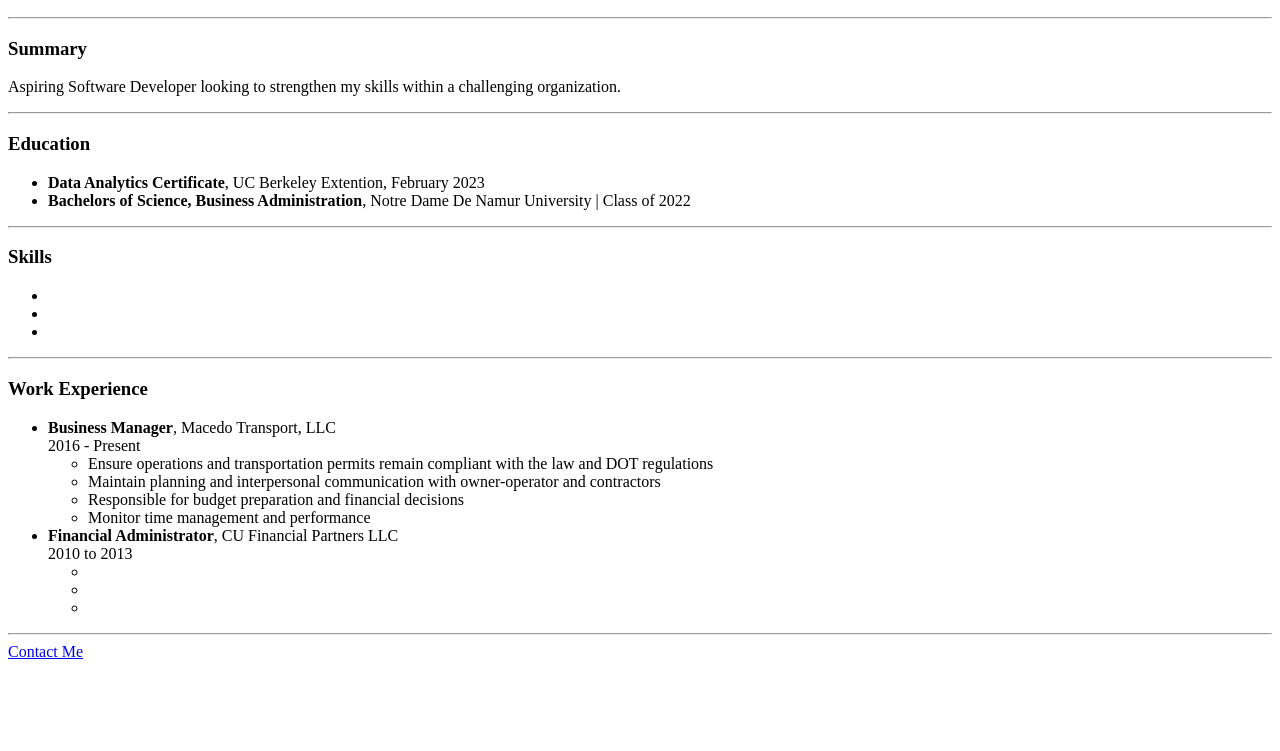
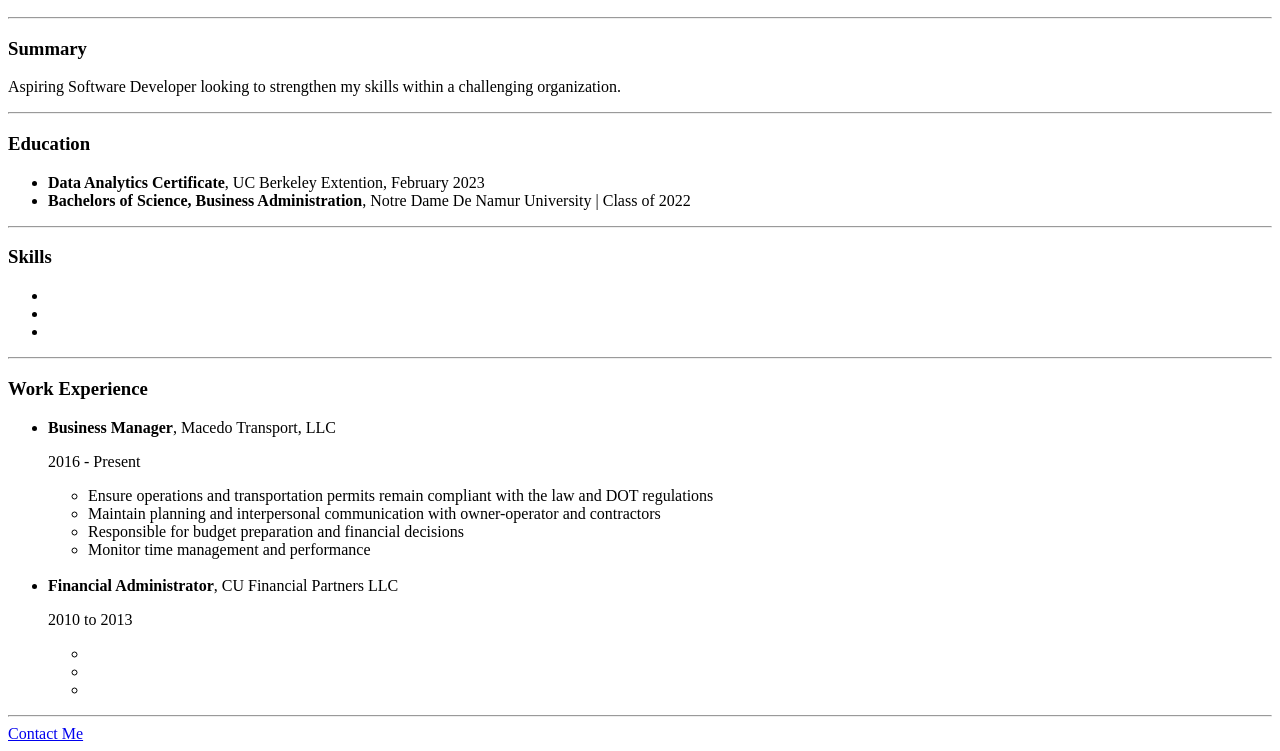
Before and after one commit to macedo6000/Online-Resume, a plain HTML site: page index.html in a window 1280 px wide. Shown: the part 110-861 px from the top of the page. Before the commit the page ends 800 px from the top, so only its background shows below. Drawn offline with Linux system fonts and the light colour scheme.

Commit message:
update index file

```diff
--- a/index.html
+++ b/index.html
@@ -9,50 +9,44 @@
     <h1>Angelina Macedo</h1>
     <h2>Web Developer</h2>
     <hr>
-    <section>
-        <h3>Summary</h3>
+    <h3>Summary</h3>
         <p>
             Aspiring Software Developer looking to strengthen my skills within a challenging organization.
         </p>
-    </section>
     <hr>
-    <section>
-        <h3>Education</h3>
+    <h3>Education</h3>
         <ul>
             <li><strong>Data Analytics Certificate</strong>, UC Berkeley Extention, February 2023</li>
             <li><strong>Bachelors of Science, Business Administration</strong>, Notre Dame De Namur University | Class of 2022</li>
         </ul>
-    </section>
     <hr>
-    <section>
-        <h3>Skills</h3>
+    <h3>Skills</h3>
         <ul>
             <li></li>
             <li></li>
             <li></li>
         </ul>
-    </section>
     <hr>
-    <section>
-        <h3>Work Experience</h3>
+    <h3>Work Experience</h3>
         <ul>
-            <li><strong>Business Manager</strong>, Macedo Transport, LLC <br>
-                2016 - Present</li>
+            <li><strong>Business Manager</strong>, Macedo Transport, LLC</li>
+            <p>2016 - Present</p>
                 <ul>
                     <li>Ensure operations and transportation permits remain compliant with the law and DOT regulations</li>
                     <li>Maintain planning and interpersonal communication with owner-operator and contractors</li>
                     <li>Responsible for budget preparation and financial decisions</li>
                     <li>Monitor time management and performance</li>
                 </ul>
-            <li><strong>Financial Administrator</strong>, CU Financial Partners LLC <br>
-                2010 to 2013</li>
+                <br>
+            <li><strong>Financial Administrator</strong>, CU Financial Partners LLC</li>
+            <p>2010 to 2013</p>
                 <ul>
                     <li></li>
                     <li></li>
                     <li></li>
                 </ul>
         </ul>
-    </section>
+
     <hr>
     <a href="./contactme.html">Contact Me</a>
 </body>
```
